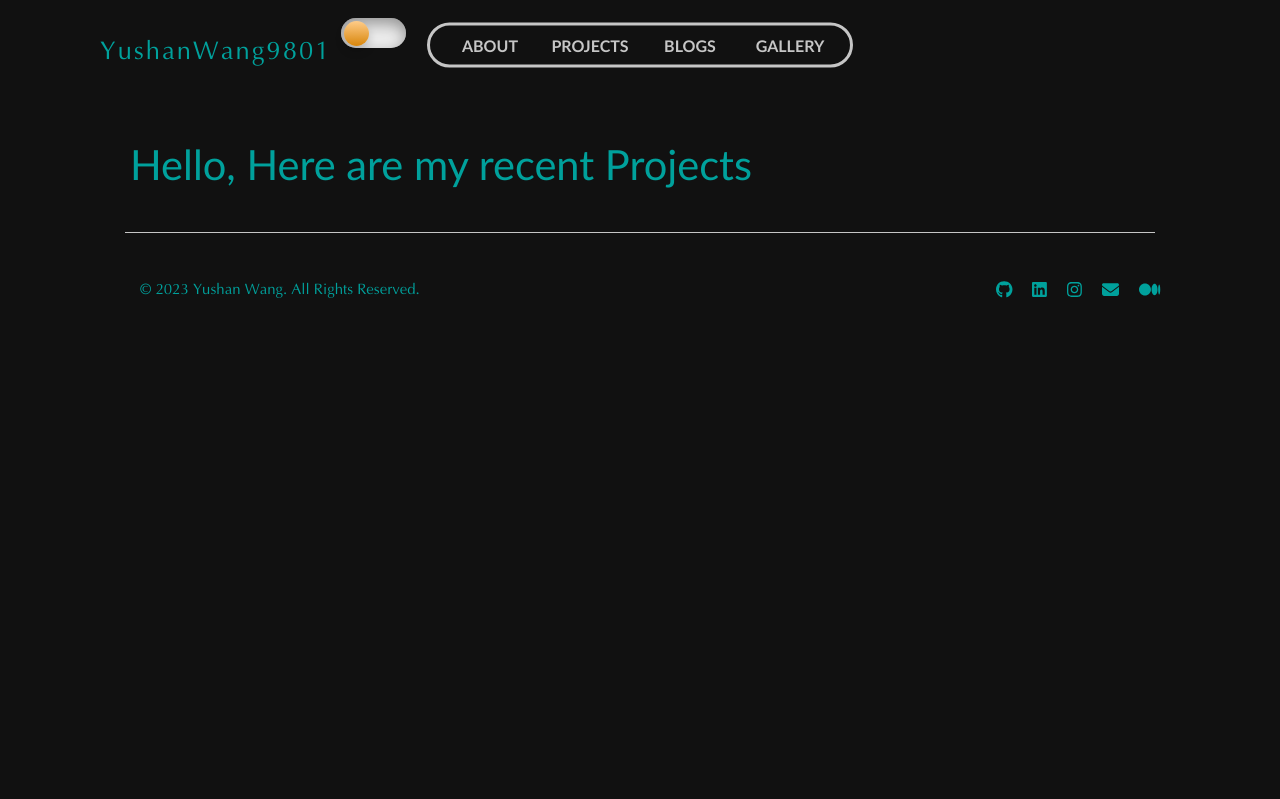
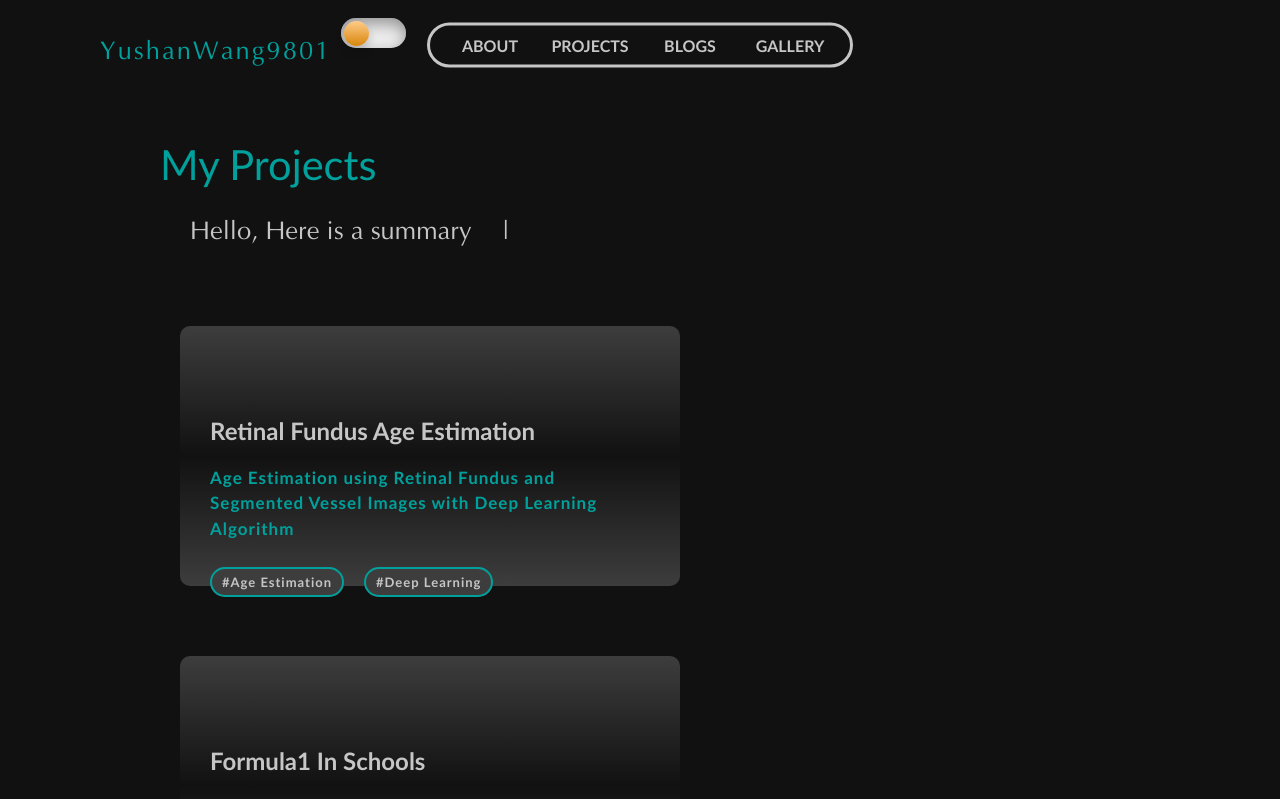
Before and after one commit to YushanWang9801/yushan1089_2023_portfolio, a React (Create React App) app: page / in a window 1280 px wide. Shown: the top 799 px of the page. Built offline with nearby package versions, Linux system fonts and the light colour scheme.

Commit message:
project card done

```diff
--- a/src/App.js
+++ b/src/App.js
@@ -1,10 +1,11 @@
-//import Gallery from './comp/Gallery';
+import Gallery from './comp/Gallery';
 import Project from "./comp/Project";
 
 function App() {
 
   return (
     <div className="App">
+      {/* <Gallery /> */}
       <Project />
     </div>
   );
--- a/src/comp/Gallery.js
+++ b/src/comp/Gallery.js
@@ -4,18 +4,22 @@ import {useState} from 'react';
 import Modal from './Galllery/Modal';
 import GalleryTitle from './Galllery/GalleryTitle';
 import ImageGrid from './Galllery/ImageGrid';
+import HeaderWang from './HeaderWang';
+import Footer from './Footer';
 
 function Gallery(){
     const [selectedImg, setSelectedImg] = useState(null);
 
     return (
       <div className="Gallery">
+        <HeaderWang />
         <GalleryTitle />
         {/* <UploadForm /> */}
         <ImageGrid setSelectedImg={setSelectedImg}/>
         { selectedImg && (
           <Modal selectedImg={selectedImg} setSelectedImg={setSelectedImg} />
         )}
+        <Footer />
     </div>
     );
   }
--- a/src/comp/Project.js
+++ b/src/comp/Project.js
@@ -2,7 +2,12 @@ import React from 'react';
 
 import HeaderWang from './HeaderWang';
 import Footer from './Footer';
+import "../css/Project.css";
+
 import ProjectTitle from './Projects/ProjectTitle';
+import ProjectCard from './Projects/ProjectCard';
+
+import projects from "./Projects/projects.json";
 
 function Project () {
 
@@ -10,6 +15,12 @@ function Project () {
         <div className="project">
             <HeaderWang />
             <ProjectTitle />
+            {projects.map(project => (
+                <ProjectCard proj={project}/>
+            ))}
+            {projects.map(project => (
+                <ProjectCard proj={project}/>
+            ))}
             <Footer />
         </div>
     );
--- /dev/null
+++ b/src/comp/Projects/ProjectCard.js
@@ -0,0 +1,42 @@
+import React from 'react';
+import { FontAwesomeIcon } from '@fortawesome/react-fontawesome';
+import { faArrowRight }
+            from '@fortawesome/free-solid-svg-icons';
+
+import "../../css/Project.css";
+
+
+export default function ProjectCard({proj}) {
+    let source_code;
+    if (proj.source_code_url != "#"){
+        source_code = <span className="Code">Source Code</span>;
+    }
+
+    return (
+    <div className="ProjectCard">
+        <div className="card">
+            <a href="ageEstimation">
+                <div className="card--display">
+                    <h2>{proj.name}</h2>
+                    <h3>{proj.short_desc}</h3>
+                    <div className="hashtag">
+                        {proj.tags.map(tag => (<span>{tag}</span>))}
+                    </div>
+                </div>
+                <div className="card--hover">
+                    <h2>{proj.name}</h2>
+                    <p>{proj.desc}</p>
+                    <div calssName className="link">
+                        <span className="click">
+                             Click to see project
+                            <FontAwesomeIcon className="faicon" icon={faArrowRight} />
+                        </span>
+                        {source_code}
+                    </div>
+                </div>
+            </a>
+            <div className="card--border"></div>
+        </div>
+    </div>
+    );
+}
--- a/src/comp/Projects/ProjectTitle.js
+++ b/src/comp/Projects/ProjectTitle.js
@@ -1,11 +1,19 @@
 import React from 'react';
+import Typed from "react-typed";
 
-import "../../css/ProjectTitle.css";
+import "../../css/Project.css";
 
 function ProjectTitle() {
     return (
         <div className='ProjectTitle'>
-            <h2>Hello, Here are my recent Projects</h2>
+            <h2>My Projects</h2>
+            <div className="animated-typing">
+            <Typed
+            strings={["Hello, Here is a summary of my projects.",]}
+                typeSpeed={80}
+                backSpeed={40}
+                loop />
+            </div>
         </div>
     );
 }
--- /dev/null
+++ b/src/comp/Projects/projects.json
@@ -0,0 +1,17 @@
+[
+    {
+        "name": "Retinal Fundus Age Estimation",
+        "short_desc": "Age Estimation using Retinal Fundus and Segmented Vessel Images with Deep Learning Algorithm",
+        "tags": ["#Age Estimation", "#Deep Learning"],
+        "desc": "I recently published paper 'Age Estimation using Retinal Fundus and Segmented Vessel Images with Deep Learning Algorithm' in the ARVO 2023. We use eye scan images to predict patients chronologic age.",
+        "source_code_url" : "#"
+    },
+    {
+        "name": "Formula1 In Schools",
+        "short_desc": "We build the 8th fastest car in the FIS International Final and won the 2nd place in the National Final ",
+        "tags": ["#Formula 1", "FIS 2016", "CFR Racing"],
+        "desc": "F1 in Schools is an international STEM challenge to design and manufacture a miniature car out of the official F1 Model Block using CAD/CAM design tools. We won the 2nd place in the National Final",
+        "source_code_url" : "#"
+    }
+
+]
--- /dev/null
+++ b/src/css/Project.css
@@ -0,0 +1,117 @@
+/* ProjectTitle */
+.ProjectTitle {
+    font-family: Optima, "Comic Sans MS", "Comic Sans", cursive,
+                    Roboto, Helvetica, Arial, sans-serif;
+    margin-left: 30px;
+}
+
+.ProjectTitle h2{
+    margin-left: 30px;
+    margin-top: 60px;
+    font-size: 2.6rem;
+    color: var(--primary);
+    margin-bottom: 30px;
+    line-height: 1.05em;
+    font-weight: 100;
+    letter-spacing: normal;
+}
+
+.ProjectTitle h2:hover{
+    color: var(--secondary);
+}
+
+.ProjectTitle span{
+    margin-left: 30px;
+    color: var(--secondary);
+    font-size: 1.6rem;
+    justify-content: left;
+    display: flex;
+}
+
+/* ProjectCard */
+.ProjectCard {
+    box-sizing: border-box;
+    padding: 50px;
+    display: flex;
+    flex: 200px;
+    margin: 30px;
+}
+.ProjectCard .card {
+  font-weight: bold;
+  position: relative;
+  width: 440px;
+  height: 200px;
+}
+
+.ProjectCard .card a {
+  padding: 30px;
+  width: 100%;
+  height: 100%;
+  border: 2px solid linear-gradient(var(--accent), var(--background));;
+  border-radius: 10px;
+  background: linear-gradient(var(--accent), var(--background), var(--accent));
+  text-decoration: none;
+  color: var(--secondary);
+  display: block;
+  transition: 0.25s ease;
+}
+
+.ProjectCard .card a:hover {
+  transform: translate(-30px, -30px);
+  border-color: var(--primary);
+}
+
+.ProjectCard .card a:hover .card--display { display: none; }
+.ProjectCard .card a .card--display h2 {  margin-top: 60px; }
+.ProjectCard .card a .card--display h3 {
+    margin-top: 10px;
+    font-size: 17px;
+    line-height: 1.5;
+    letter-spacing: 1px;
+    color:var(--primary);
+}
+
+.ProjectCard .card a .card--display .hashtag {margin-top: 30px;}
+
+.ProjectCard .card a .card--display span {
+    margin-right: 20px;
+    color: var(--secondary);
+    padding: 5px 10px;
+    border: 2px solid var(--primary);
+    background-color: var(--accent);
+    border-radius: 20px;
+    font-size: 13px;
+    letter-spacing: 1px;
+}
+
+
+.ProjectCard .card a:hover .card--hover { display: block; }
+.ProjectCard .card a .card--hover { display: none;}
+
+.ProjectCard .card a .card--hover h2 {
+    margin-top: 30px;
+    color: var(--primary);
+}
+
+.ProjectCard .card a .card--hover p {
+  font-weight: normal;
+  line-height: 1.5;
+}
+
+.ProjectCard .card a .card--hover .link {
+    font-weight: bold;
+    font-size: 1em;
+    color: var(--primary);
+
+    display: flex;
+    justify-content: space-between;
+    margin: 0px 50px 10px 0px;
+}
+
+.ProjectCard .card a .card--hover .faicon {
+    font-weight: normal;
+    padding-left: 3px;
+    padding-top: 1px;
+}
+
+/* ProjectHashtag*/
--- a/src/css/ProjectTitle.css
+++ /dev/null
@@ -1,19 +0,0 @@
-.ProjectTitle {
-    font-family: Optima, "Comic Sans MS", "Comic Sans", cursive,
-                    Roboto, Helvetica, Arial, sans-serif;
-}
-
-.ProjectTitle h2{
-    margin-left: 30px;
-    margin-top: 60px;
-    font-size: 2.6rem;
-    color: var(--primary);
-    margin-bottom: 30px;
-    line-height: 1.05em;
-    font-weight: 100;
-    letter-spacing: normal;
-}
-
-.ProjectTitle h2:hover{
-    color: var(--secondary);
-}
--- a/src/index.css
+++ b/src/index.css
@@ -22,18 +22,18 @@ code {
   --secondary: #c6c6c6;
   --primary: #00A19C;
   --error: #7d1236;
-  --accent: #ffffff;
+  --accent: #3d3d3d;
 
   --merc-silver: #c6c6c6;
   --merc_red:  #7d1236;
 }
 
 [data-theme="light"] {
-  --background: #C8CCCE;
+  --background: #f2f4f2;
   --secondary: #3d3d3d;
   --primary: #00A19C;
   --error: #7d1236;
-  --accent: #111111;
+  --accent: #ebeaee;
 }
 
 .App{
```
Also changed, not shown: src/comp/Projects/ProjectGrid.js (added).
